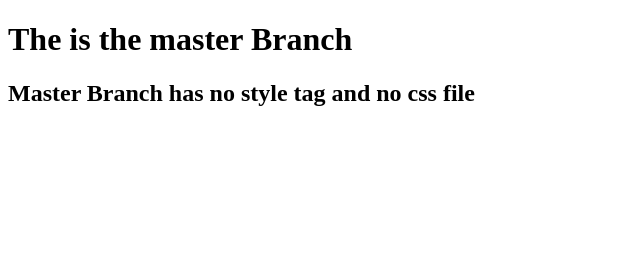
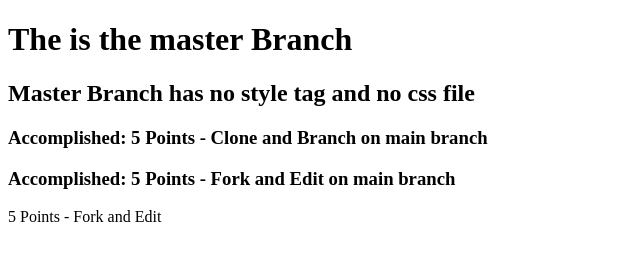
Before and after one commit to jdhova/Assignment1, a plain HTML site: page index.html in a window 1280 px wide. Shown: the whole page, without its empty margins (0-640 px from the left). Drawn offline with Linux system fonts and the light colour scheme.

Commit message:
Task 1&2 :Accomplished: 5 Points - Fork and Edit on main branch

```diff
--- a/index.html
+++ b/index.html
@@ -9,5 +9,9 @@
 <body>
     <h1>The is the master Branch</h1>
     <h2>Master Branch has no style tag and no css file</h2>
+    <h3>Accomplished: 5 Points - Clone and Branch on main branch</h3>
+    <h3>Accomplished: 5 Points - Fork and Edit on main branch</h3>
+
+5 Points - Fork and Edit
 </body>
 </html>
```
